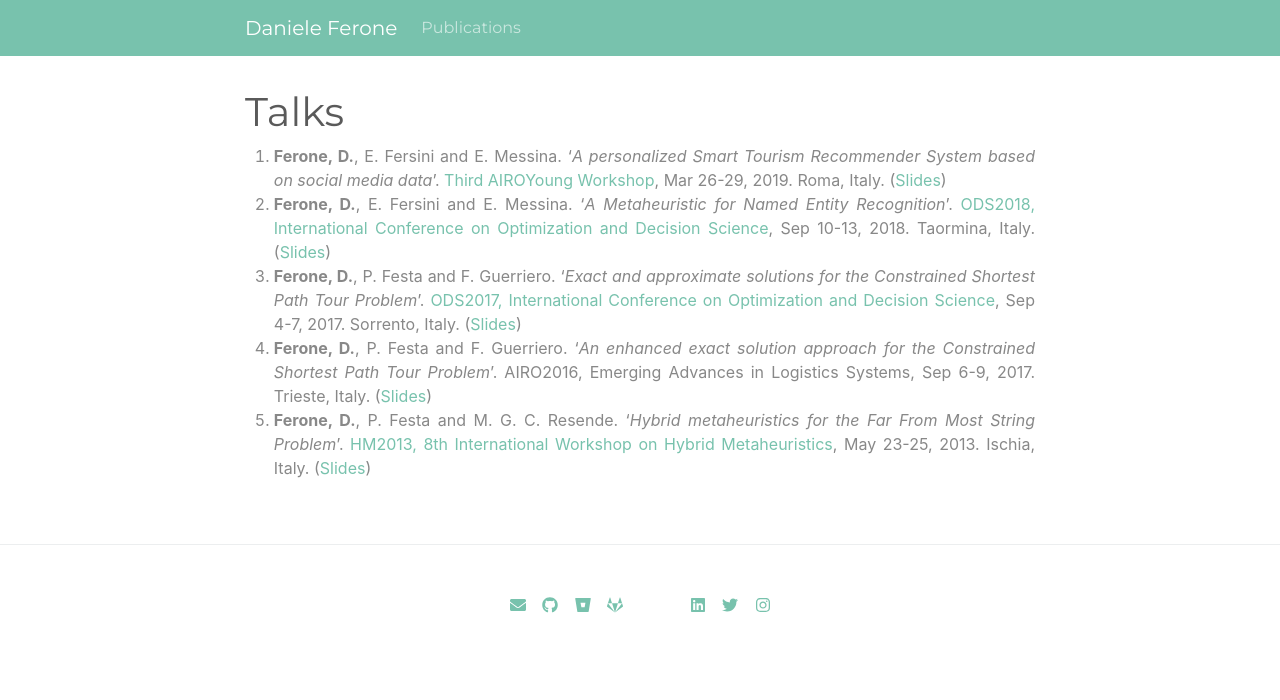
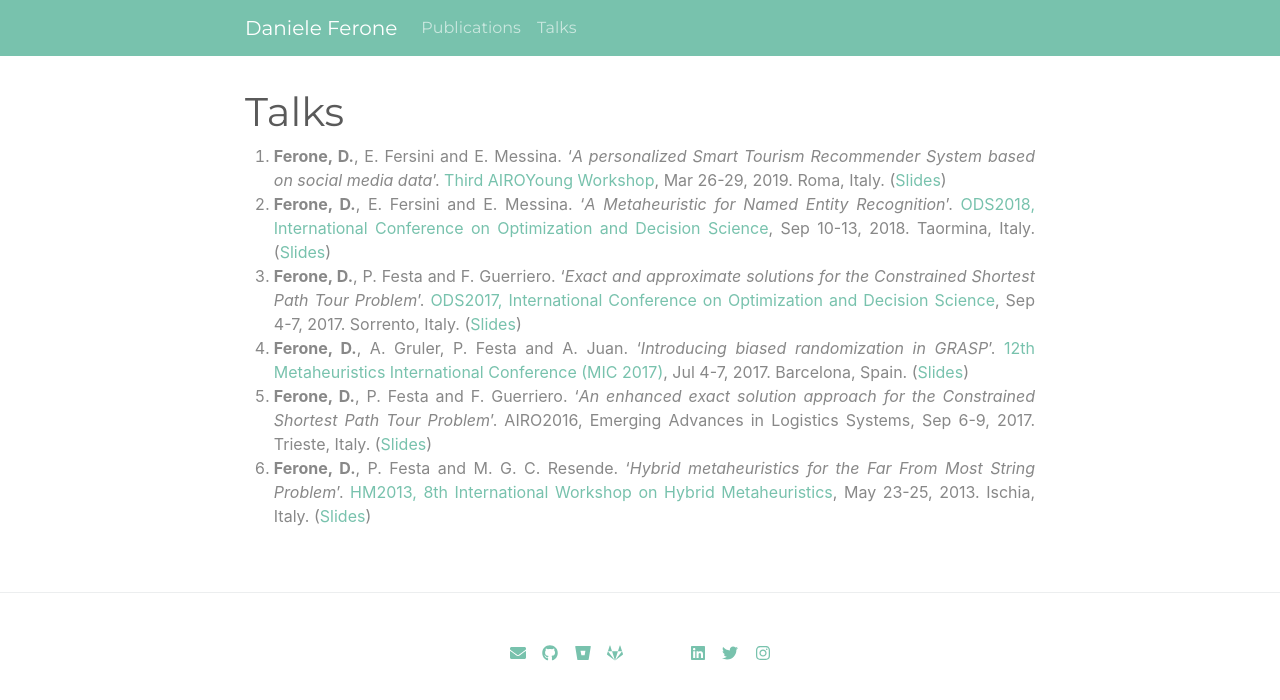
Before and after one commit to fdaniele85/fdaniele85.github.io, a Jekyll site: the page built from pages/talks.html, in a window 1280 px wide. Shown: the top 700 px of the page. Built offline with Jekyll 4.4.1, drawn with Linux system fonts in a browser that asks for light colours; nearby versions of some CDN libraries; a style sheet for code colours, icons or effects is not loaded.

Commit message:
Add MIC talk

```diff
--- a/_config.yml
+++ b/_config.yml
@@ -32,7 +32,7 @@ plugins:
 # A list of the pages to display in the navigation bar
 header_pages:
   - pages/publications.html
-#  - pages/talks.html
+  - pages/talks.html
 
 # Exclude from processing.
 # The following items will not be processed, by default. Create a custom list
--- a/pages/talks.html
+++ b/pages/talks.html
@@ -8,6 +8,7 @@ title: Talks
 		<li><strong>Ferone, D.</strong>, E. Fersini and E. Messina. ‘<em>A personalized Smart Tourism Recommender System based on social media data</em>’. <a href="https://workshop.airoyoung.org/2019/">Third AIROYoung Workshop</a>, Mar 26-29, 2019. Roma, Italy. (<a href="/papers/3AYW.pdf">Slides</a>)</li>
 		<li><strong>Ferone, D.</strong>, E. Fersini and E. Messina. ‘<em>A Metaheuristic for Named Entity Recognition</em>’. <a href="http://www.airoconference.it/ods2018/">ODS2018, International Conference on Optimization and Decision Science</a>, Sep 10-13, 2018. Taormina, Italy. (<a href="/papers/ODS2018.pdf">Slides</a>)</li>
 		<li><strong>Ferone, D.</strong>, P. Festa and F. Guerriero. ‘<em>Exact and approximate solutions for the Constrained Shortest Path Tour Problem</em>’. <a href="http://www.airoconference.it/ods2017/">ODS2017, International Conference on Optimization and Decision Science</a>, Sep 4-7, 2017. Sorrento, Italy. (<a href="/papers/ODS2017.pdf">Slides</a>)</li>
+		<li><strong>Ferone, D.</strong>, A. Gruler, P. Festa and A. Juan. ‘<em>Introducing biased randomization in GRASP</em>’. <a href="http://http://mic2017.upf.edu/">12th Metaheuristics International Conference (MIC 2017)</a>, Jul 4-7, 2017. Barcelona, Spain. (<a href="/papers/MIC2017.pdf">Slides</a>)</li>
 		<li><strong>Ferone, D.</strong>, P. Festa and F. Guerriero. ‘<em>An enhanced exact solution approach for the Constrained Shortest Path Tour Problem</em>’. AIRO2016, Emerging Advances in Logistics Systems, Sep 6-9, 2017. Trieste, Italy. (<a href="/papers/AIRO2016.pdf">Slides</a>)</li>
 		<li><strong>Ferone, D.</strong>, P. Festa and M. G. C. Resende. ‘<em>Hybrid metaheuristics for the Far From Most String Problem</em>’. <a href="http://www.hm2013.unina.it">HM2013, 8th International Workshop on Hybrid Metaheuristics</a>, May 23-25, 2013. Ischia, Italy. (<a href="/papers/HM2013.pdf">Slides</a>)</li>
 	</ol>
```
Also changed, not shown: 1 other file.
